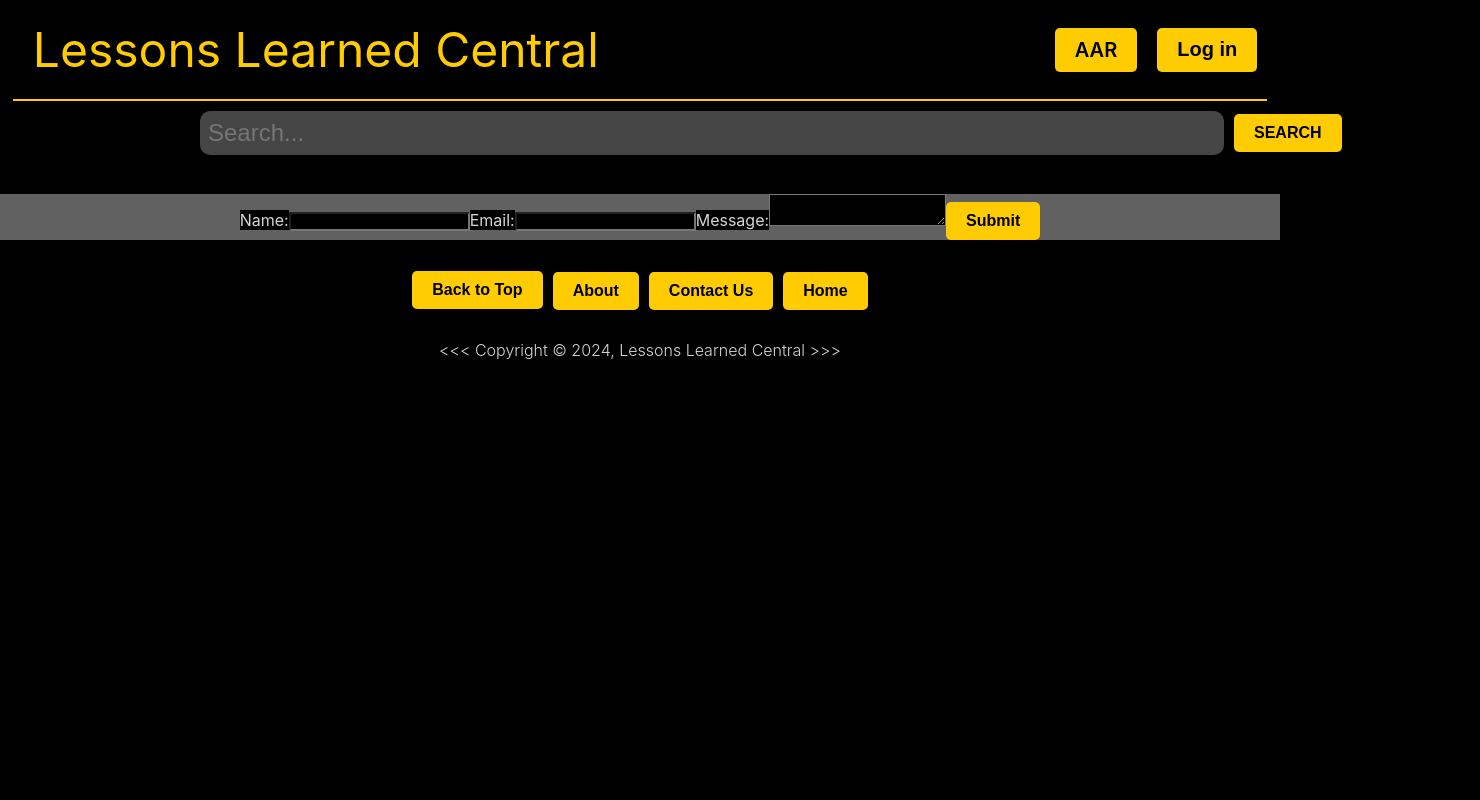
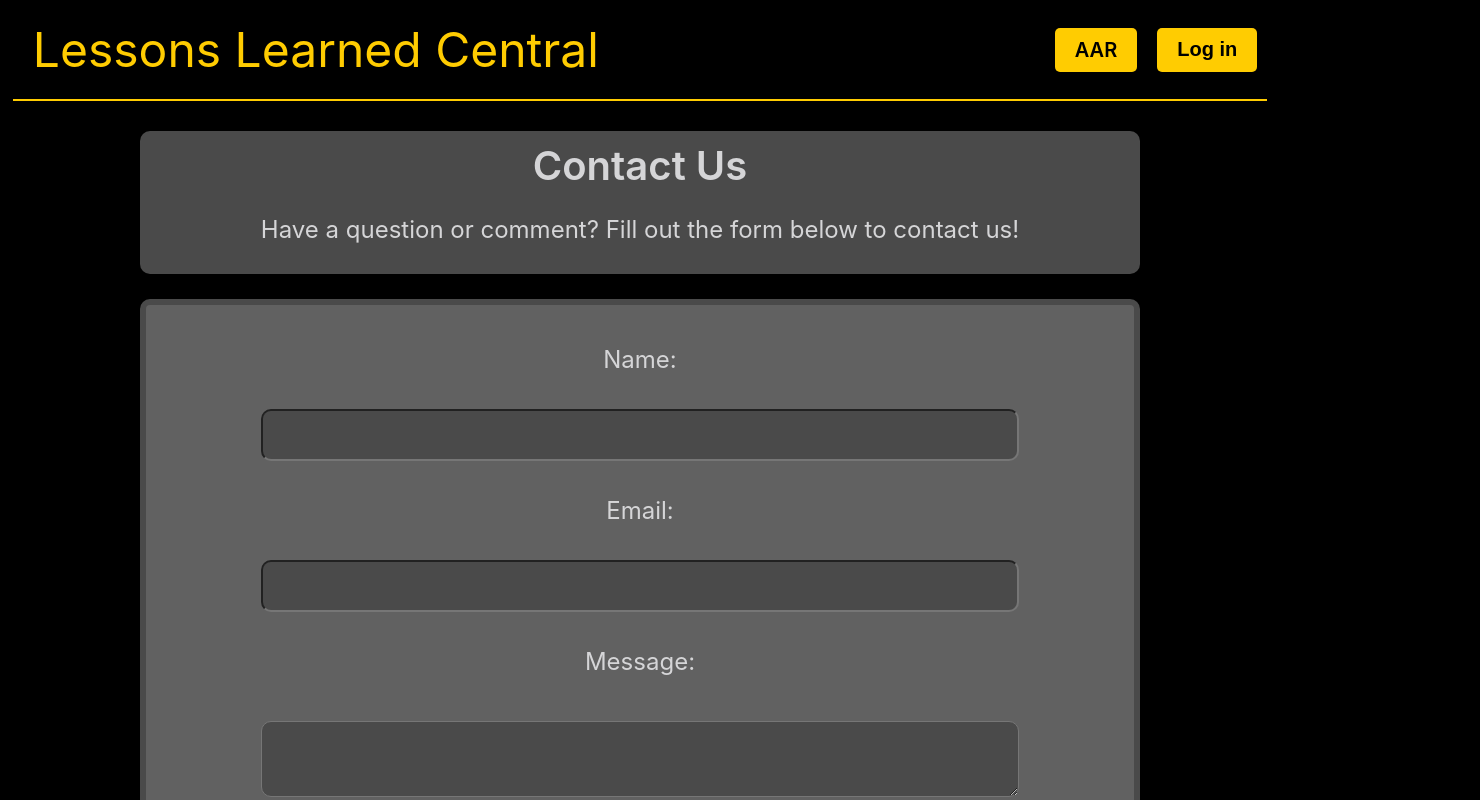
Before and after one commit to WalkerB20/Lessons-Learned-Central, a React (Create React App) app in the folder Client/: page /contact in a window 1280 px wide. Shown: the top 800 px of the page, 1480 px wide, since content can reach past the window. Built offline with nearby package versions, Linux system fonts and the light colour scheme; no server answers.

Commit message:
Styled the about page and the contact page

```diff
--- a/Client/src/components/About/index.jsx
+++ b/Client/src/components/About/index.jsx
@@ -1,14 +1,21 @@
 import React from 'react';
+import '../Styles/index.css';
+import '../Styles/About.css';
 
 const About = () => {
   return (
-    <div>
-      <h1>About</h1>
-      <p>Welcome to our military-focused social media platform!</p>
-      <p>Here, military members can share their experiences, training exercises, deployments, and After Action Reviews (AARs).</p>
-      <p>Our goal is to create a community where military personnel can learn from each other's experiences and benefit from the lessons learned in the field.</p>
-      <p>Whether you're a seasoned veteran or just starting your military journey, this platform is designed to help you grow, learn, and connect with others who share your passion for service.</p>
-      <p>Join us today and start sharing your valuable insights and lessons learned!</p>
+    <div className='about'>
+      <h1 className='title'>About Lessons Learned Central</h1>
+      <div className ='about-body'>
+        <h2>Welcome to our military-focused social media platform!</h2>
+
+          <div className='about-body-inner'>
+            <p>Here, military members can share their experiences, training exercises, deployments, and After Action Reviews (AARs).</p>
+            <p>Our goal is to create a community where military personnel can learn from each other's experiences and benefit from the lessons learned in the field.</p>
+            <p>Whether you're a seasoned veteran or just starting your military journey, this platform is designed to help you grow, learn, and connect with others who share your passion for service.</p>
+          </div>
+        <p>Join us today and start sharing your valuable insights and lessons learned!</p>
+      </div>
     </div>
   );
 };
--- a/Client/src/components/Contact/index.jsx
+++ b/Client/src/components/Contact/index.jsx
@@ -1,4 +1,5 @@
 import React, { useState } from 'react';
+import '../Styles/Contact.css';
 
 const Contact = () => {
   const [formData, setFormData] = useState({
@@ -21,10 +22,21 @@ const Contact = () => {
   };
 
   return (
+    <div className="contact">
+
+        <div className = 'title-container'>
+          <h1 className = "title">Contact Us</h1>
+          <p>Have a question or comment? Fill out the form below to contact us!</p>
+        </div>
+
       <div>
-      <h1>Contact Us</h1>
-      <form onSubmit={handleSubmit}>
-        <label htmlFor="name">Name:</label>
+
+        <form className="contact-form" onSubmit={handleSubmit}>
+
+          <label htmlFor="name">
+            Name:
+          </label>
+
           <input type="text" id="name" name="name" value={formData.name} onChange={handleInputChange} />
 
           <label htmlFor="email">Email:</label>
@@ -36,9 +48,10 @@ const Contact = () => {
           <button type="submit">Submit</button>
           {formData.submitted && (
           <p>Thank you for contacting us! We will reach out to you at our earliest convenience.</p>
+
       )}
-
       </form>
+      </div>
     </div>
   );
 };
--- a/Client/src/components/Navbar/index.jsx
+++ b/Client/src/components/Navbar/index.jsx
@@ -18,7 +18,7 @@ export default function Navbar() {
           <NavbarLogin className="tab" />
         </div>
       </nav>
-      {location.pathname !== '/llc' && <Search className="search" />}
+      {location.pathname === '/' && <Search className="search" />}
     </nav>
   );
 };
--- /dev/null
+++ b/Client/src/components/Styles/About.css
@@ -0,0 +1,49 @@
+/* #727365; */
+.about * {
+  display: flex;
+  flex-direction: column;
+  align-items: center;
+  justify-content: center;
+  align-content: center;
+  gap: 10px;
+  color: #D5D5D7;
+  font-size: 24px;
+  margin: 20px;
+}
+
+.title {
+  display: flex;
+  font-size: 36px;
+  background-color: #4a4a4a;
+  border-radius: 10px;
+  padding: 10px;
+  max-width: 1000px;
+  width: 80vw;
+  margin: 50px auto;
+}
+
+.about-body {
+  display: flex;
+  flex-direction: column;
+  max-width: 1000px;
+  margin: 20px auto;
+  padding: 20px;
+  border: 6px solid #4a4a4a;
+  border-radius: 10px;
+  background-color: rgb(97, 97, 97);
+  color: #D5D5D7;
+  /* height: 80vh; */
+  width: 80vw;
+}
+
+.about-body * {
+  margin: 10px;
+  padding: 10px;
+  border-radius: 10px;
+  background-color: #4a4a4a;
+  color: #D5D5D7;
+}
+
+.about-body-inner * {
+  text-align: left;
+}
--- /dev/null
+++ b/Client/src/components/Styles/Contact.css
@@ -0,0 +1,95 @@
+/* #727365; */
+.contact * {
+  display: flex;
+  flex-direction: column;
+  align-items: center;
+  justify-content: center;
+  align-content: center;
+  gap: 5px;
+  color: #D5D5D7;
+  font-size: 24px;
+  margin: 20px;
+}
+
+.title-container {
+  display: flex;
+  font-size: 40px;
+  background-color: #4a4a4a;
+  border-radius: 10px;
+  padding: 10px;
+  max-width: 1000px;
+  width: 80vw;
+  margin: 20px auto 5px auto;
+}
+
+.title {
+  background-color: transparent;
+  color: #D5D5D7;
+  font-size: 40px;
+  margin: 0;
+  padding: 0;
+
+}
+
+.title-container * {
+  background-color: transparent;
+}
+
+.contact-form {
+  display: flex;
+  flex-direction: column;
+  max-width: 1000px;
+  margin: 5px auto;
+  padding: 20px;
+  border: 6px solid #4a4a4a;
+  border-radius: 10px;
+  background-color: rgb(97, 97, 97);
+  color: #D5D5D7;
+  /* height: 80vh; */
+  width: 80vw;
+}
+
+.contact-form  input, textarea {
+  margin: 10px;
+  padding: 10px;
+  border-radius: 10px;
+  background-color: #4a4a4a;
+  color: #D5D5D7;
+  width: 80%;
+}
+
+.contact-form  input::placeholder, textarea::placeholder {
+  color:#D5D5D7;
+}
+
+.contact-form  input:focus, textarea:focus {
+  background-color: #727365;
+  color: #D5D5D7;
+}
+
+.contact-form  button {
+  padding: 10px 20px;
+  border: #727365 solid 2px;
+  border-radius: 5px;
+  background-color:#ffcc01;
+  color: black;
+  cursor: pointer;
+  font-weight: 600;
+  font-size: 1em;
+  text-decoration: none;
+  width: 80%;
+}
+
+.contact-form  button:hover {
+  background-color: #999;
+  color: #D5D5D7;
+  box-shadow: 0 0 0 2px #ffcc01;
+}
+
+.contact-form  label {
+  background-color: transparent;
+}
+
+.about-body-inner * {
+  text-align: left;
+}
```
Lines whose indentation alone changed are shown as unchanged.
